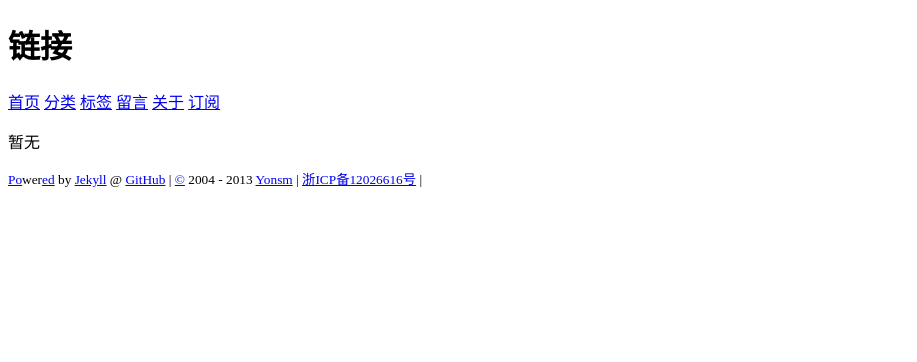
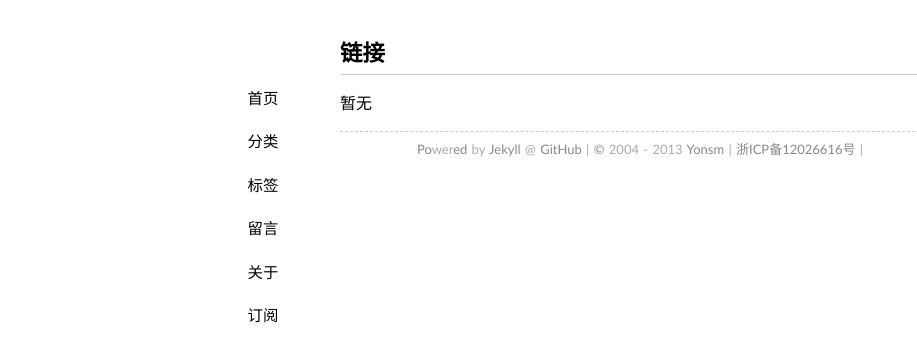
Before and after one commit to Yonsm/Yonsm.github.io, a Jekyll site: the page built from links/index.md, in a window 1280 px wide. Shown: the top 362 px of the page, without its empty margins (0-917 px from the left). Built offline with Jekyll 4.4.1, drawn with Linux system fonts in a browser that asks for light colours; nearby versions of some CDN libraries; some web fonts are replaced; library files that are not in the unit come from our copies; Markdown is read by kramdown in place of the engine named in the settings; comment, search, counter and statistics services are not loaded.

Commit message:
恢复绝对路径

```diff
--- a/_layouts/default.html
+++ b/_layouts/default.html
@@ -4,11 +4,11 @@
     <meta http-equiv="content-type" content="text/html; charset=utf-8" />
     <meta name="author" content="{{ site.author }}" />
     <title>{% if page.path == 'index.html' %}{{ site.name }}{% else %}{% unless page.id %}{{ site.name }} - {% endunless %}{{ page.title }}{% endif %}</title>
-    <link rel="shortcut icon" href="favicon.ico" />
-    <link href="feed" rel="alternate" title="{{ site.author }}" type="application/atom+xml" />
-    <link rel="stylesheet" href="media/css/style.css" />
-    <link rel="stylesheet" href="media/css/highlight.css" />
-    <script type="text/javascript" src="media/js/jquery-1.7.1.min.js"></script>
+    <link rel="shortcut icon" href="/favicon.ico" />
+    <link href="/feed/" rel="alternate" title="{{ site.author }}" type="application/atom+xml" />
+    <link rel="stylesheet" href="/media/css/style.css" />
+    <link rel="stylesheet" href="/media/css/highlight.css" />
+    <script type="text/javascript" src="/media/js/jquery-1.7.1.min.js"></script>
   </head>
   <body>
     <div id="container">
@@ -17,13 +17,13 @@
         <h1>{{ page.title }}</h1>
         </header>
         <nav>
-        <span><a title="网站首页" class="" href=".">首页</a></span>
-        <span><a title="文章分类" class="" href="categories">分类</a></span>
-        <span><a title="标签索引" class="" href="tags">标签</a></span>
+        <span><a title="网站首页" class="" href="/">首页</a></span>
+        <span><a title="文章分类" class="" href="/categories/">分类</a></span>
+        <span><a title="标签索引" class="" href="/tags/">标签</a></span>
         <!--<span><a title="友情链接" class="" href="/links/">链接</a></span>-->
-        <span><a title="留言交流" class="" href="guestbook">留言</a></span>
-        <span><a title="关于站长" class="" href="about">关于</a></span>
-        <span><a title="种子订阅" class="" href="feed" target="_blank">订阅</a></span>
+        <span><a title="留言交流" class="" href="/guestbook/">留言</a></span>
+        <span><a title="关于站长" class="" href="/about/">关于</a></span>
+        <span><a title="种子订阅" class="" href="/feed/" target="_blank">订阅</a></span>
         </nav>
         <article class="content">
         {{ content }}
```
